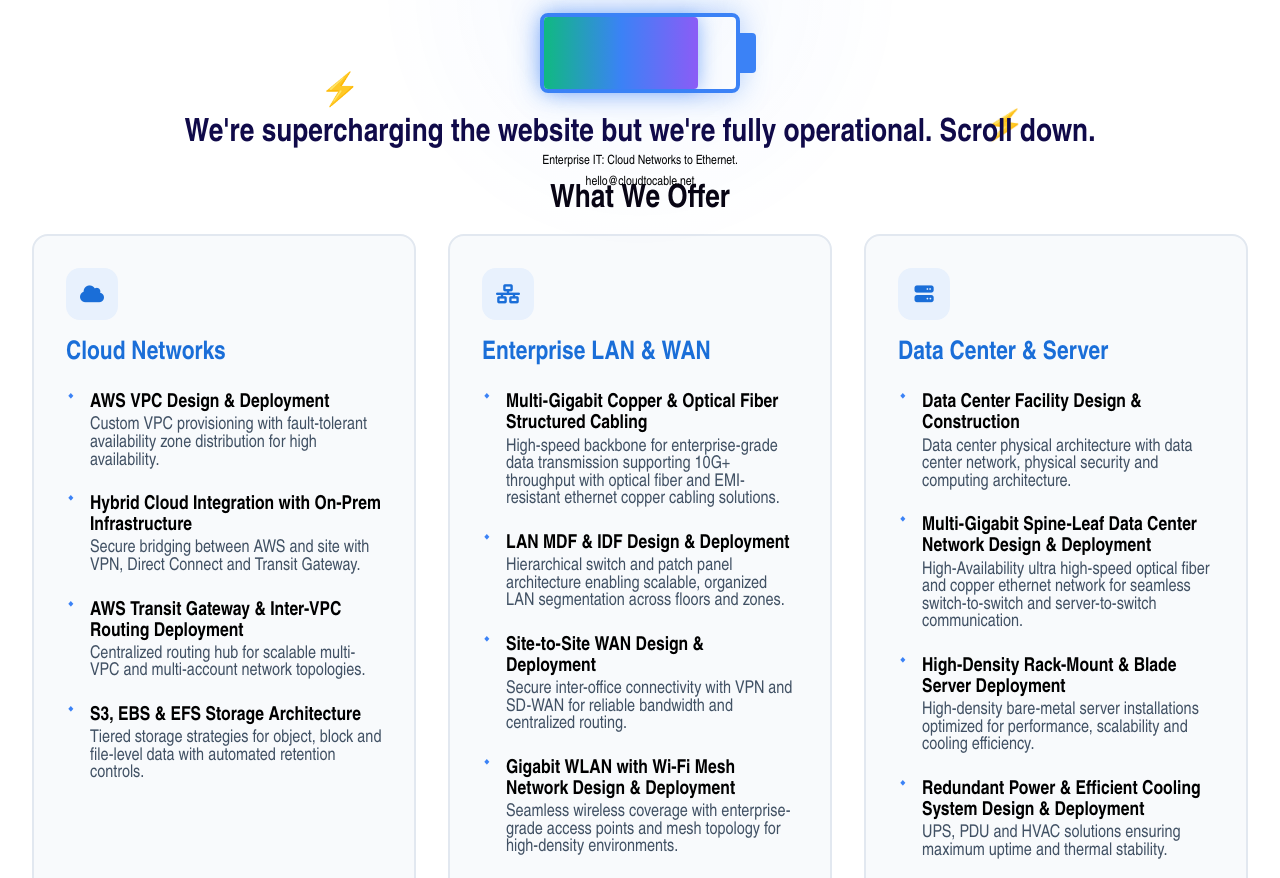
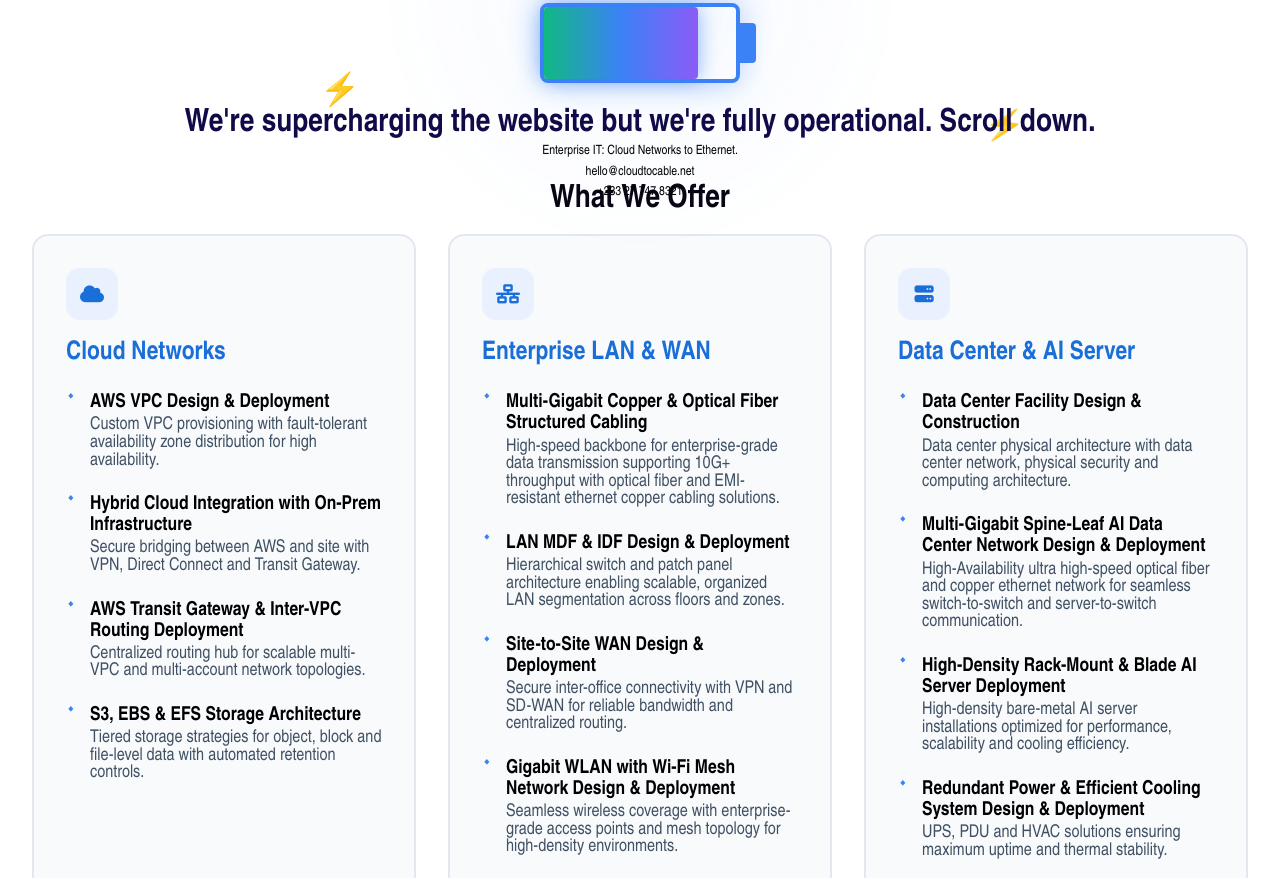
Before and after one commit to zikbly/ctc-maintenance-page, a plain HTML site: page index.html in a window 1280 px wide. Shown: the part 329-1207 px from the top of the page. Drawn offline with Linux system fonts and the light colour scheme.

Commit message:
Update index.html

```diff
--- a/index.html
+++ b/index.html
@@ -39,6 +39,7 @@
         <div class="maintenance-text">We're supercharging the website<span class="maintenance-text-break"> but we're fully operational. Scroll down.</span></div>
         <div class="sub-text">Enterprise IT: Cloud Networks to Ethernet.</div>
         <div class="sub-text">hello@cloudtocable.net</div>
+        <div class="sub-text">+233 27 747 8321</div>
     </div>
 
     <div class="services-section">
@@ -93,18 +94,18 @@
 
             <div class="service-card" id="DataC">
                 <div class="service-icon"><i class="fa-solid fa-server"></i></div>
-                <h3 class="service-title">Data Center & Server</h3>
+                <h3 class="service-title">Data Center & AI Server</h3>
                 <div class="service-item">
                     <div class="service-name">Data Center Facility Design & Construction</div>
                     <div class="service-desc">Data center physical architecture with data center network, physical security and computing architecture.</div>
                 </div>
                 <div class="service-item">
-                    <div class="service-name">Multi-Gigabit Spine-Leaf Data Center Network Design & Deployment</div>
+                    <div class="service-name">Multi-Gigabit Spine-Leaf AI Data Center Network Design & Deployment</div>
                     <div class="service-desc">High-Availability ultra high-speed optical fiber and copper ethernet network for seamless switch-to-switch and server-to-switch communication.</div>
                 </div>
                 <div class="service-item">
-                    <div class="service-name">High-Density Rack-Mount & Blade Server Deployment</div>
-                    <div class="service-desc">High-density bare-metal server installations optimized for performance, scalability and cooling efficiency.</div>
+                    <div class="service-name">High-Density Rack-Mount & Blade AI Server Deployment</div>
+                    <div class="service-desc">High-density bare-metal AI server installations optimized for performance, scalability and cooling efficiency.</div>
                 </div>
                 <div class="service-item">
                     <div class="service-name">Redundant Power & Efficient Cooling System Design & Deployment</div>
```
